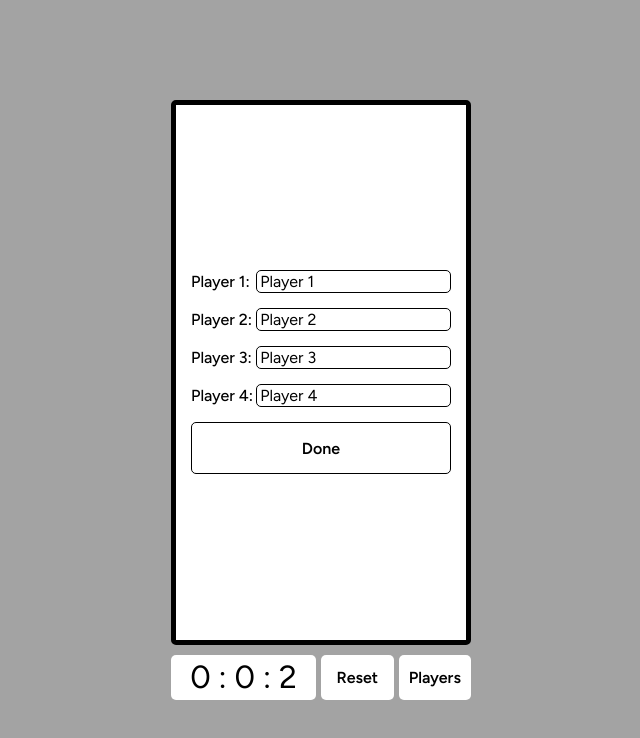
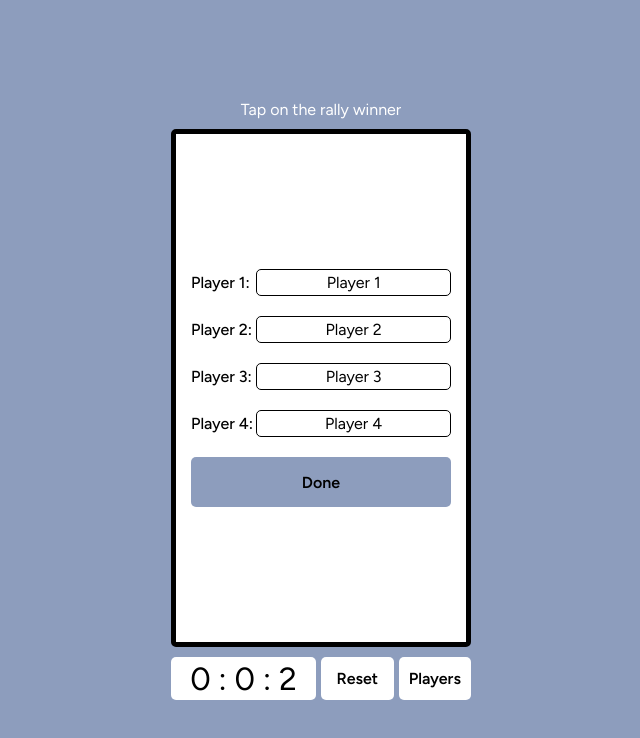
Before and after one commit to mannybennett/Pickleball-Scorekeeper, a React (Vite) app: page / in a window 1280 px wide. Both pictures are taken after a click on the button "Players". Shown: the top 738 px of the page, without its empty margins (319-959 px from the left). Built offline with nearby package versions, Linux system fonts and the light colour scheme.

Commit message:
win-by-two logic and initial instruction

```diff
--- a/src/App.css
+++ b/src/App.css
@@ -8,7 +8,7 @@
 main {
   height: 100svh;
   width: 100svw;
-  background-color: rgb(163, 163, 163);
+  background-color: rgb(141, 157, 189);
   display: flex;
   justify-content: center;
   align-items: center;
@@ -22,6 +22,10 @@ main {
   display: flex;
   flex-direction: column;
   gap: 10px;
+}
+
+#instruction {
+  text-align: center;
 }
 
 #winner {
@@ -44,7 +48,7 @@ main {
   padding: 15px;
   flex-direction: column;
   justify-content: center;
-  gap: 15px;
+  gap: 20px;
 }
 
 .input-container {
@@ -63,9 +67,11 @@ p {
 
 input {
   all: unset;
+  min-height: 23px;
   border: 1px solid black;
   border-radius: 5px;
   color: black;
+  text-align: center;
   padding: 1px 3px;
   flex: 3;
 }
@@ -73,11 +79,11 @@ input {
 #done {
   flex: none;
   height: 50px;
-  border: 1px solid black;
+  background-color: rgb(141, 157, 189);
 }
 
 h2 {
-  color: rgb(67, 179, 67);
+  color: rgb(52, 162, 92);
   font-size: 2rem;
 }
 
@@ -90,7 +96,7 @@ h1 {
   width: 100%;
   height: 100%;
   border: 5px solid white;
-  background-color: rgb(67, 179, 67);
+  background-color: rgb(52, 162, 92);
   cursor: pointer;
   flex-direction: column;
 }
@@ -212,7 +218,7 @@ button {
 }
 
 @media (hover: hover) and (pointer: fine) {
-  button:hover {
+  button:hover, #done:hover {
     background-color: lightgray;
   }
 }
--- a/src/App.tsx
+++ b/src/App.tsx
@@ -15,13 +15,18 @@ const [playersDisplay, setPlayersDisplay] = useState<string>('none');
 const [courtDisplay, setCourtDisplay] = useState<string>('flex');
 
 useEffect(() => {
-  if (score[0] === 11 || score[1] === 11) {
-    handleGameWinner();
-  };
+  if (score[0] >= 10 && score[1] >= 10) {
+    if (score[0] - score[1] === 2 || score[0] - score[1] === -2) {
+      handleGameWinner();
+      return;
+    }
+  } else if (score[0] === 11 || score[1] === 11) {
+      handleGameWinner();
+  }
 }, [score]);
 
 const handleGameWinner = (): void => {
-  if (score[0] === 11) {
+  if (score[0] > score[1]) {
     setGameWinner('Team 1');
   } else {
     setGameWinner('Team 2');
@@ -127,23 +132,24 @@ const handleDone = (): void => {
   return (
     <main>
       <div id='container'>
+        <div id='instruction'>Tap on the rally winner</div>
         {/********************* PLAYERS *********************/}
         <div id='players' style={{ display: playersDisplay }}>
           <div className='input-container'>
             <p>Player 1:</p>
-            <input id='player1' type="text" value={player1} onChange={(e) => handlePlayerNames(e)}/>
+            <input id='player1' type="text" maxLength={15} value={player1} onChange={(e) => handlePlayerNames(e)}/>
           </div>
           <div className='input-container'>
             <p>Player 2:</p>
-            <input id='player2' type="text" value={player2} onChange={(e) => handlePlayerNames(e)}/>
+            <input id='player2' type="text" maxLength={15} value={player2} onChange={(e) => handlePlayerNames(e)}/>
           </div>
           <div className='input-container'>
             <p>Player 3:</p>
-            <input id='player3' type="text" value={player3} onChange={(e) => handlePlayerNames(e)}/>
+            <input id='player3' type="text" maxLength={15} value={player3} onChange={(e) => handlePlayerNames(e)}/>
           </div>
           <div className='input-container'>
             <p>Player 4:</p>
-            <input id='player4' type="text" value={player4} onChange={(e) => handlePlayerNames(e)}/>
+            <input id='player4' type="text" maxLength={15} value={player4} onChange={(e) => handlePlayerNames(e)}/>
           </div>
           <button id='done' onClick={handleDone}>Done</button>
         </div>
```
